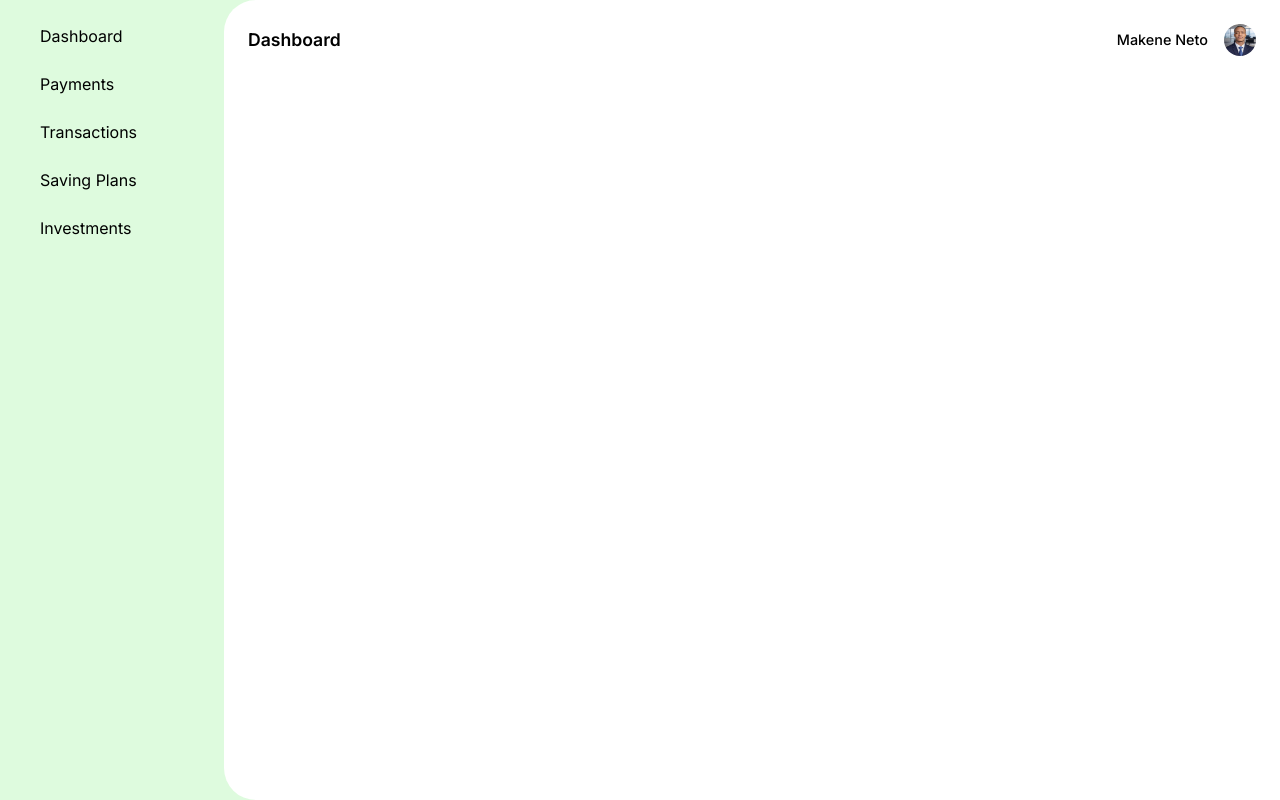
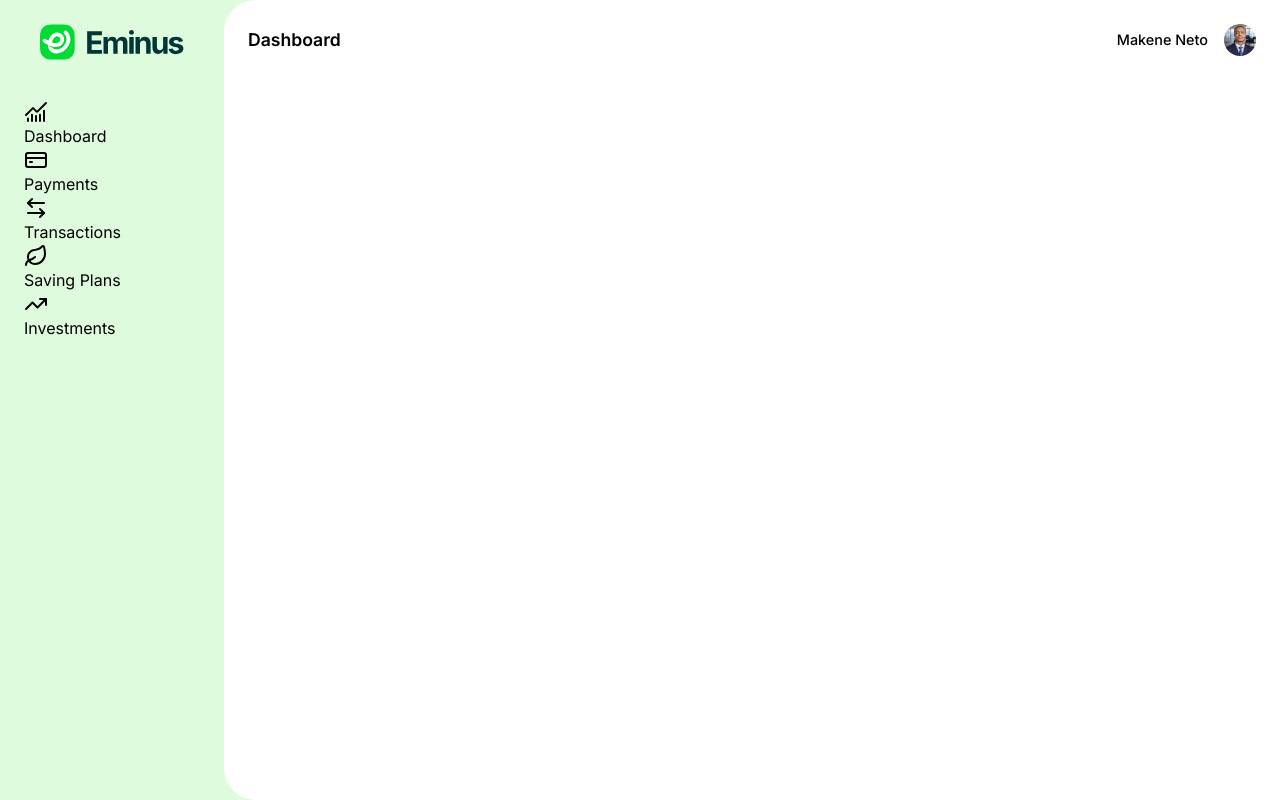
Before and after one commit to makeneto/eminus, a React (Vite) app: page / in a window 1280 px wide. Built offline with nearby package versions, Linux system fonts and the light colour scheme.

Commit message:
chore: divide components

```diff
--- a/src/components/SideNavbar/SideNavBar.tsx
+++ b/src/components/SideNavbar/SideNavBar.tsx
@@ -1,11 +1,55 @@
+import {
+  ArrowLeftRight,
+  ChartNoAxesCombined,
+  CreditCard,
+  Leaf,
+  TrendingUp,
+} from "lucide-react"
+import { NavLink } from "react-router-dom"
+import NavLogo from "./NavLogo"
+
 export default function SideNavBar() {
   return (
-    <nav className="sideNavBar">
-      <a href="/">Dashboard</a>
-      <a href="/payments">Payments</a>
-      <a href="/transactions">Transactions</a>
-      <a href="/plans">Saving Plans</a>
-      <a href="/investments">Investments</a>
-    </nav>
+    <aside className="sideNavBar">
+      <NavLogo />
+
+      <nav>
+        <NavLink
+          to="/"
+          className={({ isActive }) => (isActive ? "active" : "")}
+        >
+          <ChartNoAxesCombined />
+          Dashboard
+        </NavLink>
+        <NavLink
+          to="/payments"
+          className={({ isActive }) => (isActive ? "active" : "")}
+        >
+          <CreditCard />
+          Payments
+        </NavLink>
+        <NavLink
+          to="/transactions"
+          className={({ isActive }) => (isActive ? "active" : "")}
+        >
+          <ArrowLeftRight />
+          Transactions
+        </NavLink>
+        <NavLink
+          to="/plans"
+          className={({ isActive }) => (isActive ? "active" : "")}
+        >
+          <Leaf />
+          Saving Plans
+        </NavLink>
+        <NavLink
+          to="/investments"
+          className={({ isActive }) => (isActive ? "active" : "")}
+        >
+          <TrendingUp />
+          Investments
+        </NavLink>
+      </nav>
+    </aside>
   )
 }
```
